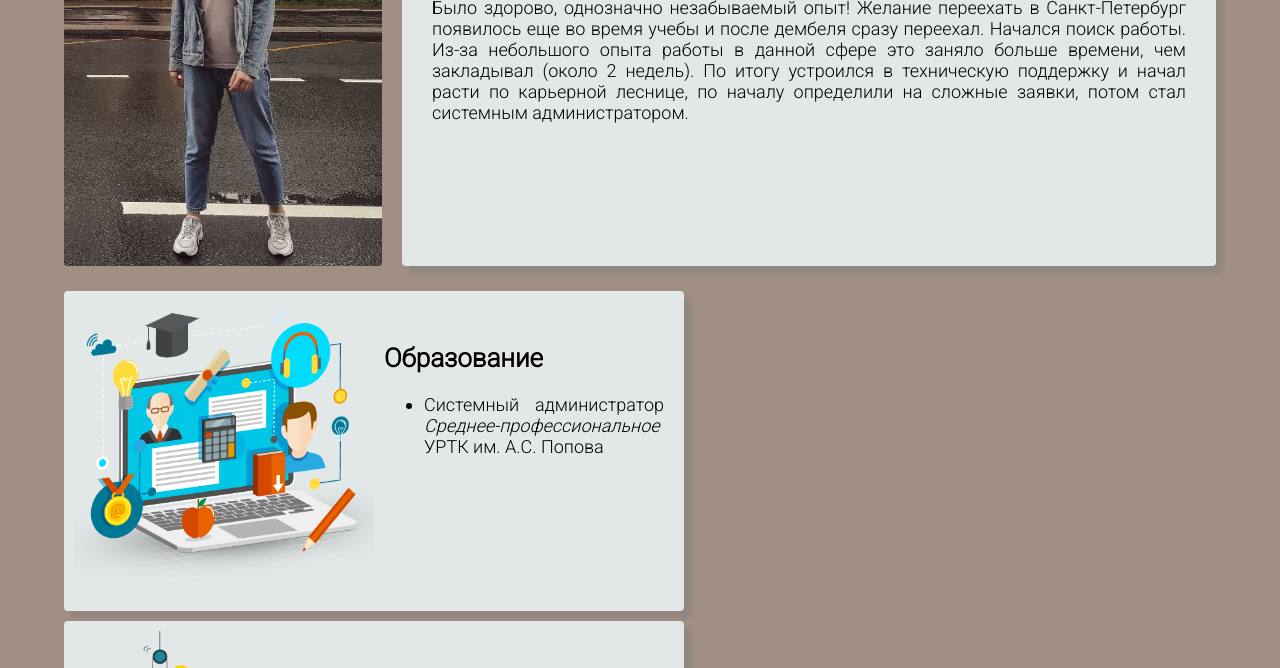
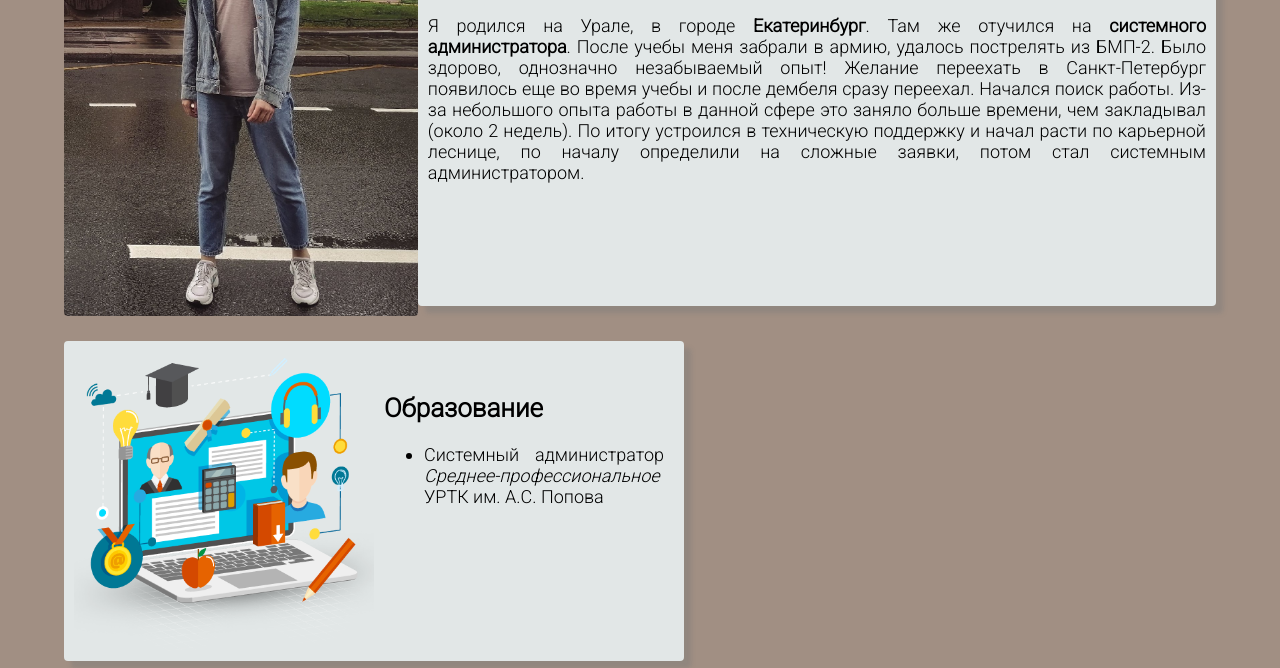
Before and after one commit to Megalartem/first_site, a plain HTML site: page index.html in a window 1280 px wide. Shown: the part 255-923 px from the top of the page. Drawn offline with Linux system fonts and the light colour scheme.

Commit message:
Изменена страница обо мне

```diff
--- a/css/style.css
+++ b/css/style.css
@@ -26,10 +26,6 @@ a {
     text-decoration: none;
     transition: .5s linear;
 }
-
-/* p {
-    max-width: 80ch;
-} */
 
 .block {
     display: flex;
@@ -62,8 +58,8 @@ a {
 }
 
 #avatar_img{
-    width: 318px;
-    height: 450px;
+    width: 360px;
+    height: 500px;
     /* margin: 20px 0; */
     border-radius: 4px;
 }
@@ -76,12 +72,16 @@ a {
     margin-bottom: 5px;
 }
 
+.about_block {
+    margin: 0 0 0 20px;
+    height: 490px;
+    padding: 0 14% 10px 30px;
+    min-width: 450px;
+}
+
 .about_text {
-    margin: 0 0 0 20px;
-    display: flex;
-    flex-direction: column;
-    height: 440px;
-    padding: 0 30px 10px;
+    margin-top: 50px;
+    max-width: 80ch;
 }
 
 .skills {
```
